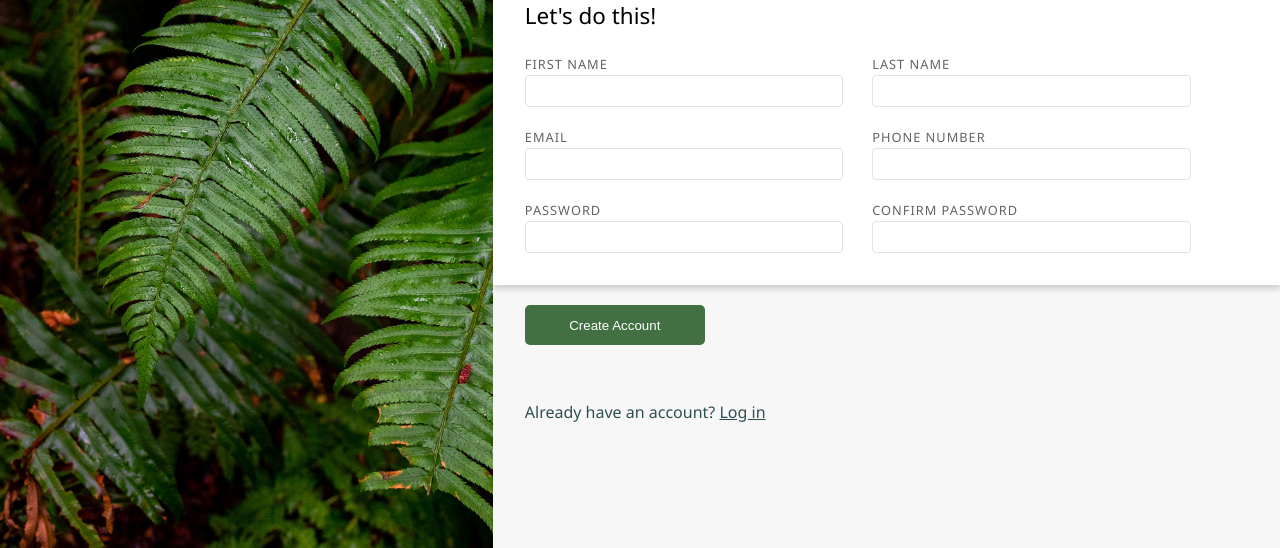
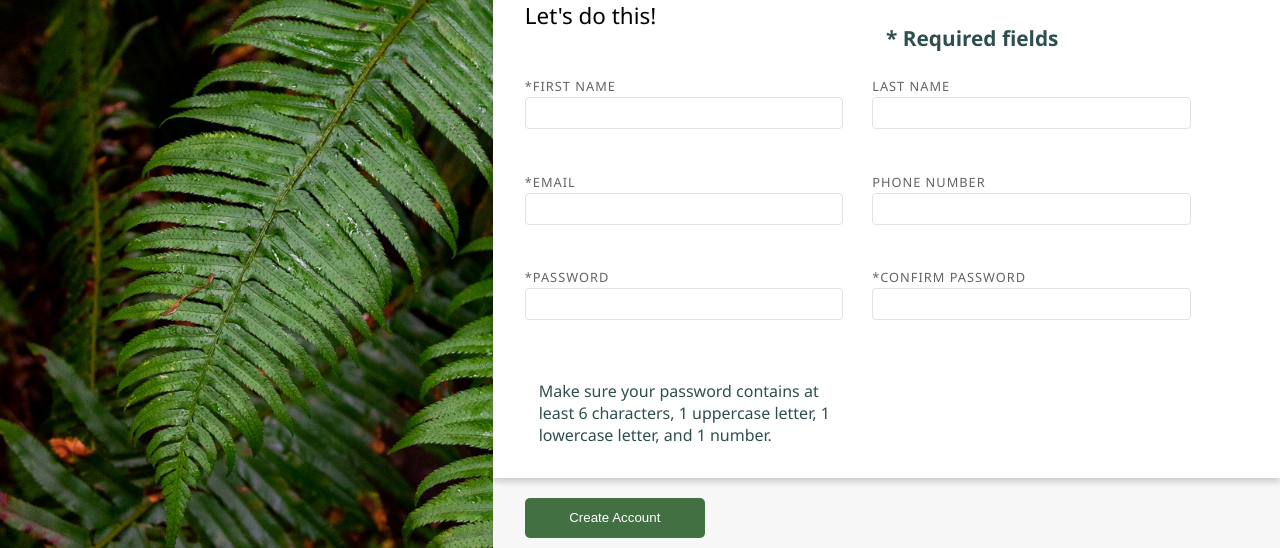
Before and after one commit to olkone/sign-up-form, a plain HTML site: page index.html in a window 1280 px wide. Shown: the part 309-857 px from the top of the page. Drawn offline with Linux system fonts and the light colour scheme.

Commit message:
Adds required fields

```diff
--- a/index.html
+++ b/index.html
@@ -21,40 +21,42 @@
         <form method="post">
             <div id="input-container">
                 <h2>Let's do this!</h2>
+                <p>* Required fields</p>
                 <div class="formgroup" id="first-name">
-                    <label for="first-name">First Name</label>
-                    <input type="text" name="first-name" class="input text">
+                    <label for="first-name">*First Name</label>
+                    <input type="text" name="first-name" class="input text" required>
                 </div>
                 <div class="formgroup" id="last-name">
                     <label for="last-name">Last Name</label>
                     <input type="text" name="last-name" class="input text">
                 </div>
                 <div class="formgroup" id="email">
-                    <label for="email">Email</label>
-                    <input type="email" name="email" class="input email">
+                    <label for="email">*Email</label>
+                    <input type="email" name="email" class="input email" required>
                 </div>
                 <div class="formgroup" id="phone">
                     <label for="phone">Phone Number</label>
-                    <input type="number" name="phone" class="input phone">
+                    <input type="text" name="phone" class="input phone" maxlength="10"  pattern="{\d}*9">
                 </div>
                 <div class="formgroup" id="password">
-                    <label for="password">Password</label>
-                    <input type="password" name="password" class="input password" autocomplete="off">
+                    <label for="password">*Password</label>
+                    <input type="password" name="password" class="input password" pattern="(?=.*\d)(?=.*[a-z])(?=.*[A-Z]).{6,}" required>
                 </div>
 
                 <div class="formgroup" id="conf-pass">
-                    <label for="conf-pass">Confirm Password</label>
-                    <input type="password" name="conf-pass" class="input conf-pass">
+                    <label for="conf-pass">*Confirm Password</label>
+                    <input type="password" name="conf-pass" class="input conf-pass" pattern="(?=.*\d)(?=.*[a-z])(?=.*[A-Z]).{6,}" required>
                 </div>
+                <p id="requirements">Make sure your password contains at least 6 characters, 1 uppercase letter, 1 lowercase letter, and 1 number.</p>
             </div>
 
             <button type="submit">Create Account</button>
         </form>
-        <p>Already have an account? <a href="">Log in</a></p>
+        <p id="login">Already have an account? <a href="">Log in</a></p>
         <footer>
-            <p> Made by <a href="https://github.com/olkone">Oliver Konecny</a>, 2022  <a href="https://github.com/olkone/sign-up-form/"><img src="./images/GitHub-Mark-64px.png" alt="GitHub logo"></a>
+            <p id="foot-info">Made by <a href="https://github.com/olkone">Oliver Konecny</a>, 2022
             </p>
-
+            <a href="https://github.com/olkone/sign-up-form/"><img src="./images/GitHub-Mark-64px.png" alt="GitHub logo"></a>
         </footer>
     </div>
 </body>
```
